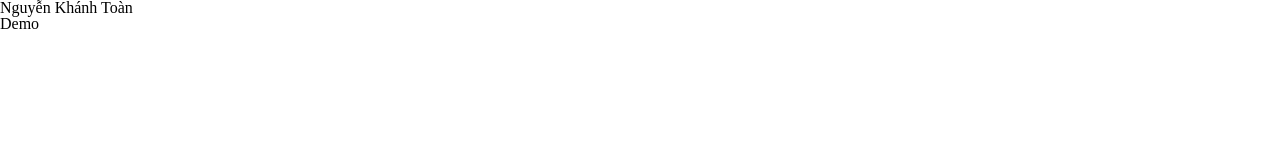
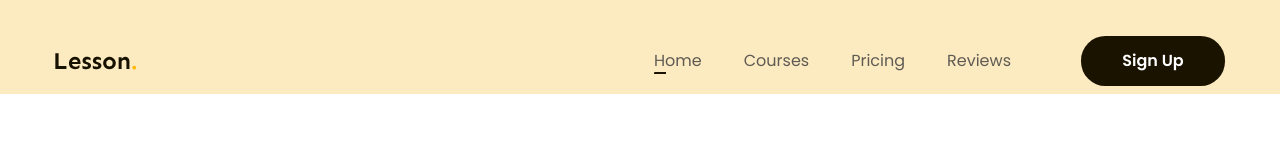
Before and after one commit to khanhtoan1325/D-n-X, a plain HTML site: page index.html in a window 1280 px wide. Shown: the top 160 px of the page. Drawn offline with Linux system fonts and the light colour scheme.

Commit message:
Làm phần header

```diff
--- a/assets/css/style.css
+++ b/assets/css/style.css
@@ -7,4 +7,76 @@ html {
 /* Khôi phục cở chữ mặc định */
 body {
   font-size: 1.6rem;
+  font-family: "Poppins", sans-serif;
 }
+/* ==========================COMMON=============================== */
+a {
+  text-decoration: none;
+}
+.main-content {
+  width: 1170px;
+  max-width: calc(100% - 48px);
+  margin-left: auto;
+  margin-right: auto;
+}
+.btn {
+  display: inline-block;
+  min-width: 118px;
+  padding: 0 16px;
+  line-height: 50px;
+  color: #fff;
+  font-size: 1.6rem;
+  font-weight: 600;
+  text-align: center;
+  background: hsla(44, 100%, 5%, 1);
+  border-radius: 24.5px;
+}
+
+/* ==========================header============================ */
+.header {
+  background: rgb(252, 234, 193);
+}
+.header.fixed {
+  position: sticky;
+  top: -28px;
+}
+.body-header {
+  display: flex;
+  align-items: center;
+  padding: 36px 0 8px;
+}
+.nav {
+  margin-left: auto;
+}
+.nav ul {
+  display: flex;
+}
+
+.nav a {
+  position: relative;
+  color: #5f5b53;
+  font-size: 1.6rem;
+  padding: 8px 21px;
+}
+.nav a:hover {
+  color: black;
+  /* font-weight: 600; */
+  text-shadow: 1px 0 0 currentColor;
+}
+.nav li.active a::after {
+  position: absolute;
+  left: 21px;
+  bottom: 6px;
+  display: block;
+  content: "";
+  width: 12px;
+  height: 2px;
+  border-radius: 1px 0px 0px 0px;
+  background: hsla(44, 100%, 5%, 1);
+}
+.header .btn-sign-up {
+  min-width: 144px;
+}
+.header .action {
+  margin-left: 49px;
+}
--- a/index.html
+++ b/index.html
@@ -5,11 +5,47 @@
     <meta name="viewport" content="width=device-width, initial-scale=1.0" />
     <!-- restet css -->
     <link rel="stylesheet" href="./assets/css/reset.css" />
+    <!--embed font -->
+    <link rel="preconnect" href="https://fonts.googleapis.com" />
+    <link rel="preconnect" href="https://fonts.gstatic.com" crossorigin />
+    <link
+      href="https://fonts.googleapis.com/css2?family=Poppins:ital,wght@0,100;0,200;0,300;0,400;0,500;0,600;0,700;0,800;0,900;1,100;1,200;1,300;1,400;1,500;1,600;1,700;1,800;1,900&family=Sen:wght@400..800&display=swap"
+      rel="stylesheet"
+    />
+    <!-- style -->
     <link rel="stylesheet" href="./assets/css/style.css" />
     <title>Dự Án X</title>
   </head>
-  <body>
-    <h1>Nguyễn Khánh Toàn</h1>
-    <h2>Demo</h2>
+  <body style="height: 10000px">
+    <!-- Thẻ header -->
+    <header class="header fixed">
+      <div class="main-content">
+        <div class="body-header">
+          <!-- Logo -->
+          <img src="./assets/img/Lesson..svg" alt="Lesson." class="logo" />
+          <!-- Nav -->
+          <nav class="nav">
+            <ul>
+              <li class="active">
+                <a href="#!">Home</a>
+              </li>
+              <li>
+                <a href="#!">Courses</a>
+              </li>
+              <li>
+                <a href="#!">Pricing</a>
+              </li>
+              <li>
+                <a href="#!">Reviews</a>
+              </li>
+            </ul>
+          </nav>
+          <!-- btn action -->
+          <div class="action">
+            <a href="#!" class="btn btn-sign-up">Sign Up</a>
+          </div>
+        </div>
+      </div>
+    </header>
   </body>
 </html>
```
Also changed, not shown: assets/img/Lesson..svg (added).
